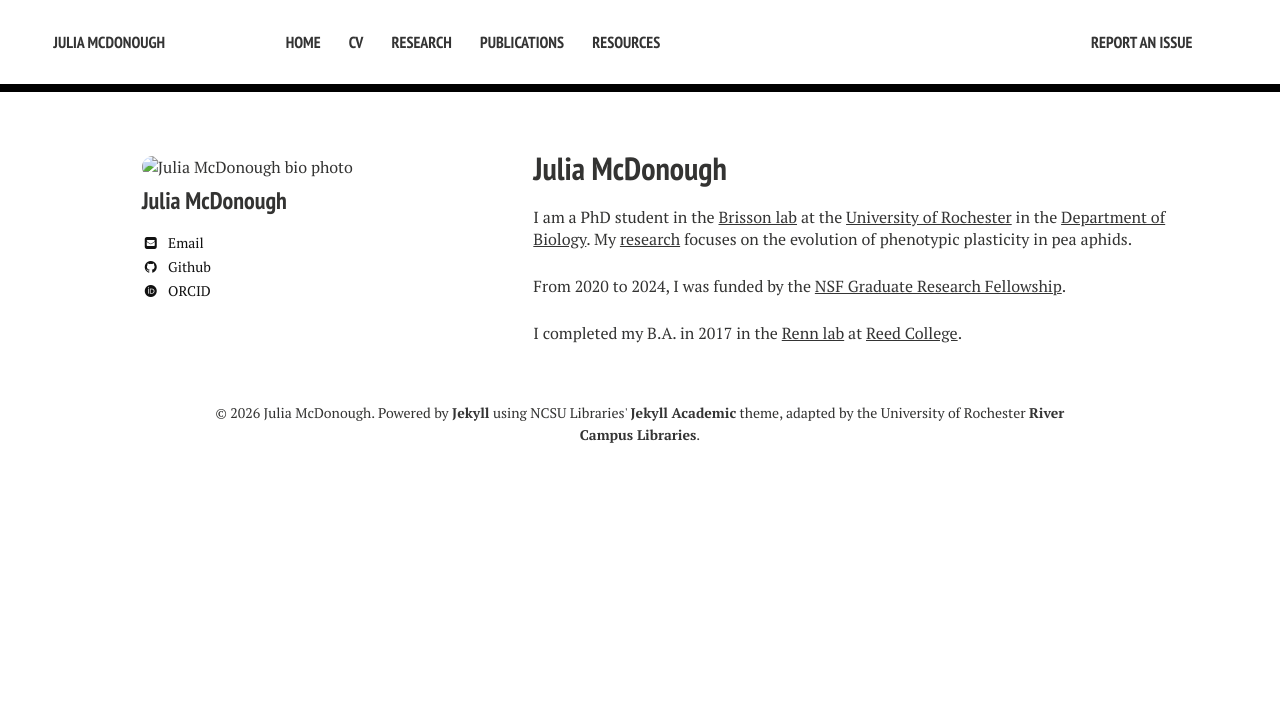
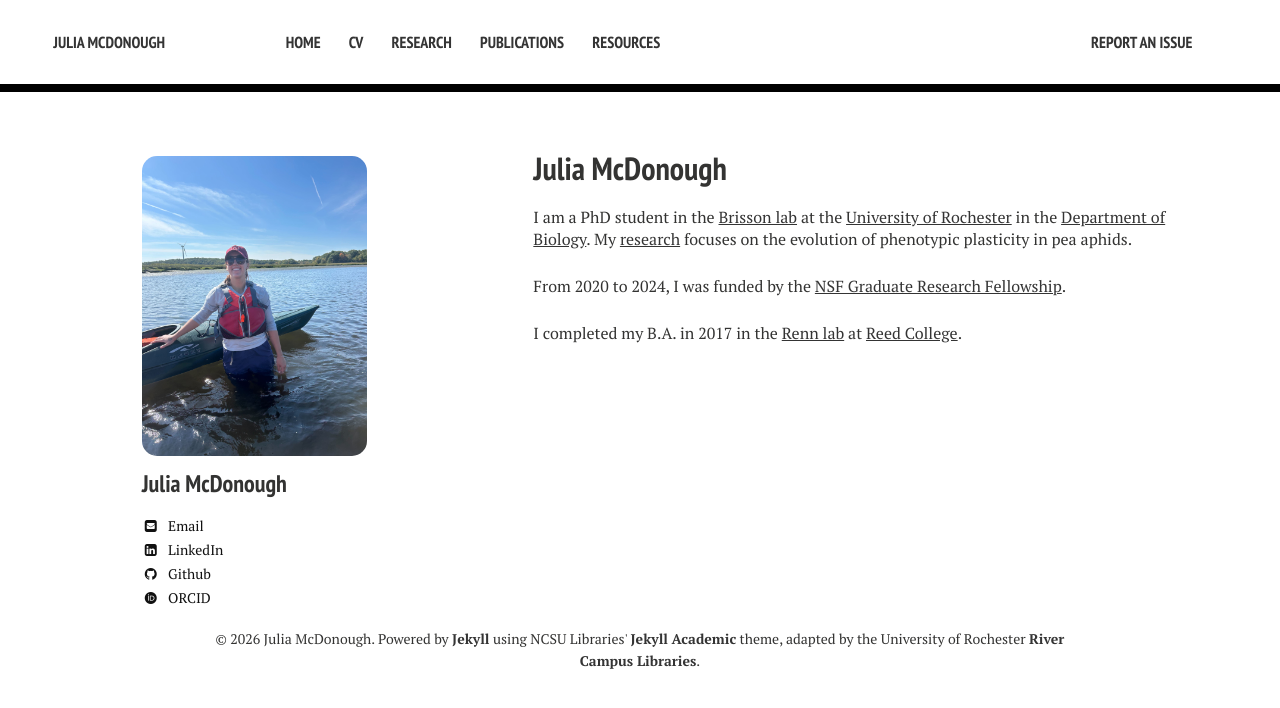
Before and after one commit to jgmcdonough/jgmcdonough.github.io, a Jekyll site: the page built from index.md, in a window 1280 px wide. Shown: the top 708 px of the page. Built offline with Jekyll 4.4.1, drawn with Linux system fonts in a browser that asks for light colours; nearby versions of some CDN libraries; some web fonts are replaced.

Commit message:
Update _config.yml

```diff
--- a/_config.yml
+++ b/_config.yml
@@ -8,11 +8,11 @@ logo: # logo.png # filename of a logo image that has been placed into your image
 # Enter the following platform usernames if you would like for them to appear on your site.
 owner:
   name: Julia McDonough
-  avatar: /images/jgm_kayak.jpg
+  avatar: jgm_kayak.jpg
   bio: #
   email: julia_mcdonough@student.uml.edu
   twitter: #twitter username (no '@')
-  linkedin: #linkedin
+  linkedin: https://www.linkedin.com/in/julia-g-m-76829113b/
   github: jgmcdonough
   orcid: 0009-0009-6630-588X
   researchgate: #researchgate username
```
